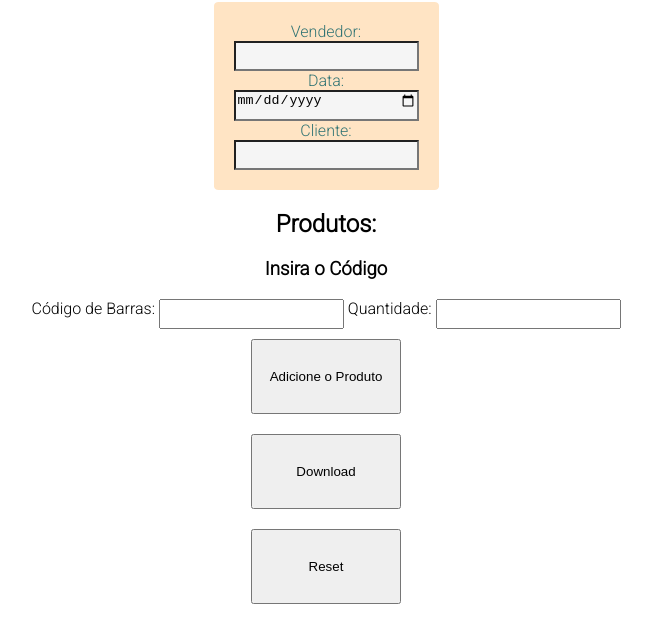
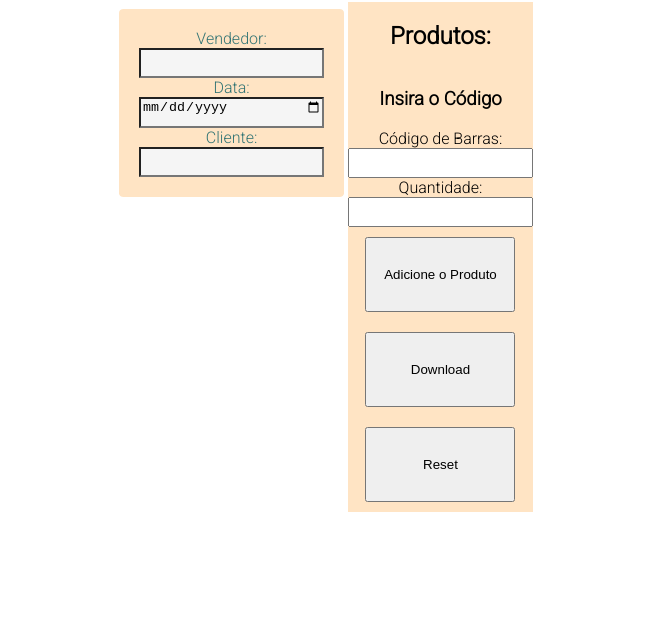
Before and after one commit to Dmizuta/webpedido, a plain HTML site: page index.html in a window 1280 px wide. Shown: the part 79-722 px from the top of the page, without its empty margins (314-966 px from the left). Drawn offline with Linux system fonts and the light colour scheme.

Commit message:
Update style.css

```diff
--- a/style.css
+++ b/style.css
@@ -11,9 +11,14 @@ body{
     align-content: center;
     padding: 20px;
     border-radius: 2%;
+  }
 
+.Corpo{
+    display: inline-flex;
+    flex-direction: column;
+    background-color: bisque;
+}
 
-}
 #sellerInput{
     background-color:whitesmoke;
     padding-bottom: 10px;
```
